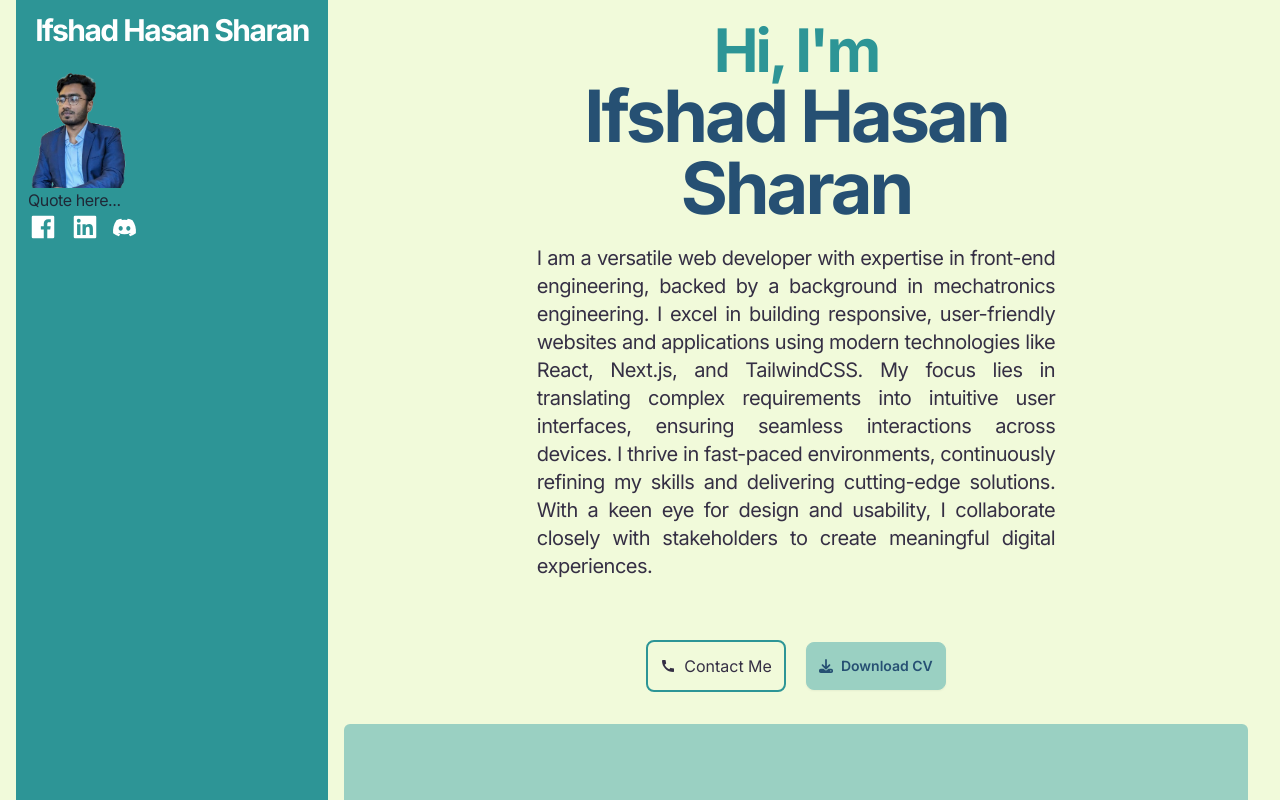
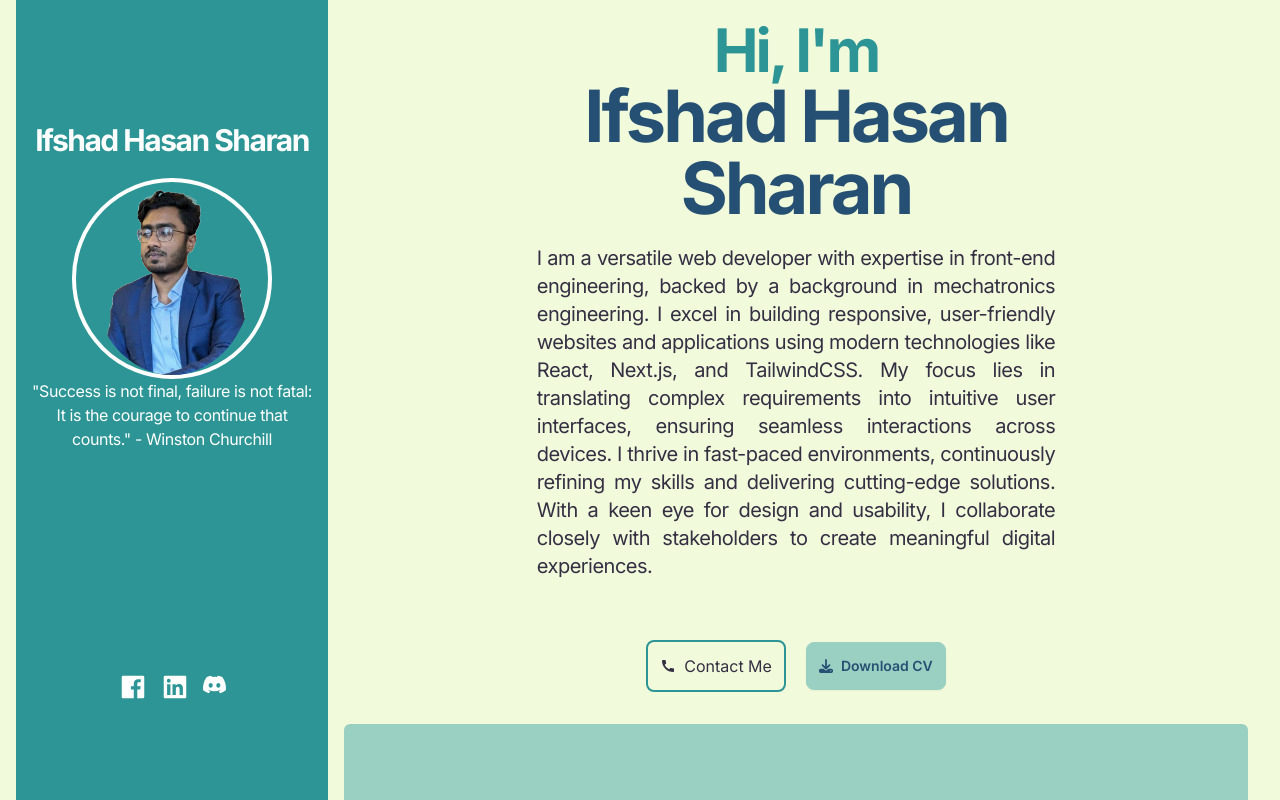
Before and after one commit to ifshad/developer-portfolio-ifshad, a Next.js app: page / in a window 1280 px wide. Built offline with nearby package versions, Linux system fonts and the light colour scheme.

Commit message:
left panel updated

```diff
--- a/Components/LeftPanel/page.tsx
+++ b/Components/LeftPanel/page.tsx
@@ -7,17 +7,19 @@ import { FaDiscord } from 'react-icons/fa6'
 
 export default function LeftPanel() {
     return (
-        <div className='bg-teal p-3 h-screen'>
-            <h1 className="text-xl md:text-2xl lg:text-3xl text-white font-bold mb-5 text-center">Ifshad Hasan Sharan</h1>
-            <figure>
-                <Image src={ifshad} alt="Ifshad Hasan Sharan" width={100} />
-            </figure>
-            <p>Quote here...</p>
-            <ul className='flex gap-3 items-center'>
-                <li className='text-base-100 hover:text-navy'><Link href="https://www.facebook.com/ifshadhasan.sharan"><BiLogoFacebookSquare size={30} /></Link></li>
-                <li className='text-base-100 hover:text-navy'><Link href="https://www.linkedin.com/in/ifshad-hasan-sharan-50a6b1178/"><BiLogoLinkedinSquare size={30} /></Link></li>
-                <li className='text-base-100 hover:text-navy'><Link href="/"><FaDiscord size={25} /></Link></li>
-            </ul>
+        <div className='bg-teal p-3'>
+            <div className='h-screen flex flex-col justify-around'>
+                <div className='flex flex-col items-center'>
+                    <h1 className="text-xl md:text-2xl lg:text-3xl text-white font-bold mb-5 text-center">Ifshad Hasan Sharan</h1>
+                    <Image src={ifshad} alt="Ifshad Hasan Sharan" width={200} height={200} className='border-4 border-white rounded-full px-4' />
+                    <p className='text-white text-center'>&quot;Success is not final, failure is not fatal: It is the courage to continue that counts.&quot; - Winston Churchill</p>
+                </div>
+                <ul className='flex gap-3 justify-center'>
+                    <li className='text-base-100 hover:text-white'><Link href="https://www.facebook.com/ifshadhasan.sharan"><BiLogoFacebookSquare size={30} /></Link></li>
+                    <li className='text-base-100 hover:text-white'><Link href="https://www.linkedin.com/in/ifshad-hasan-sharan-50a6b1178/"><BiLogoLinkedinSquare size={30} /></Link></li>
+                    <li className='text-base-100 hover:text-white'><Link href="/"><FaDiscord size={25} /></Link></li>
+                </ul>
+            </div>
         </div>
     )
 }
--- a/app/layout.tsx
+++ b/app/layout.tsx
@@ -19,7 +19,7 @@ export default function RootLayout({
     <html lang="en">
       <body className={inter.className}>
         <div className="container flex w-full h-screen overflow-y-hidden">
-          <div className="w-1/4 ">
+          <div className="w-1/4">
             <LeftPanel />
           </div>
           <div className="w-3/4 overflow-y-scroll">
```
